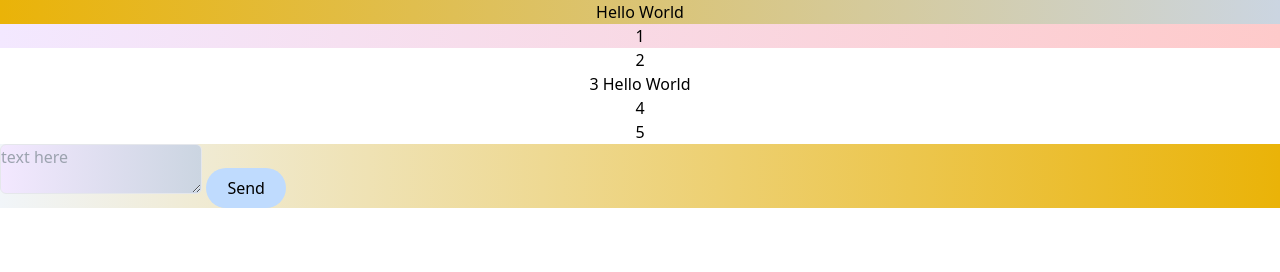
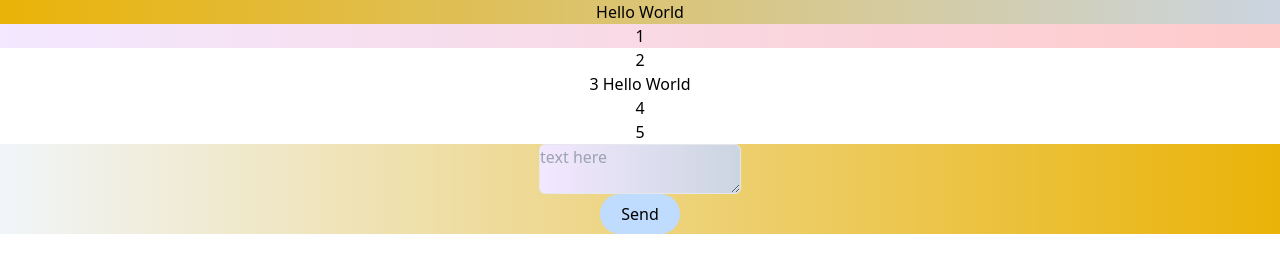
Before and after one commit to rtcottle/basic-tailwind, a website: page index.html in a window 1280 px wide. Drawn offline with Linux system fonts and the light colour scheme.

Commit message:
centered items

```diff
--- a/index.html
+++ b/index.html
@@ -22,7 +22,7 @@
     <div class="text-center">4</div>
     <div class="text-center">5</div>
     <form
-      class="justify-items-center bg-gradient-to-r from-slate-100 to-yellow-500"
+      class="flex flex-col items-center bg-gradient-to-r from-slate-100 to-yellow-500"
     >
       <textarea
         class="center resize rounded-md border bg-gradient-to-r from-purple-100 to-slate-300"
```
Also changed, not shown: output.css.
